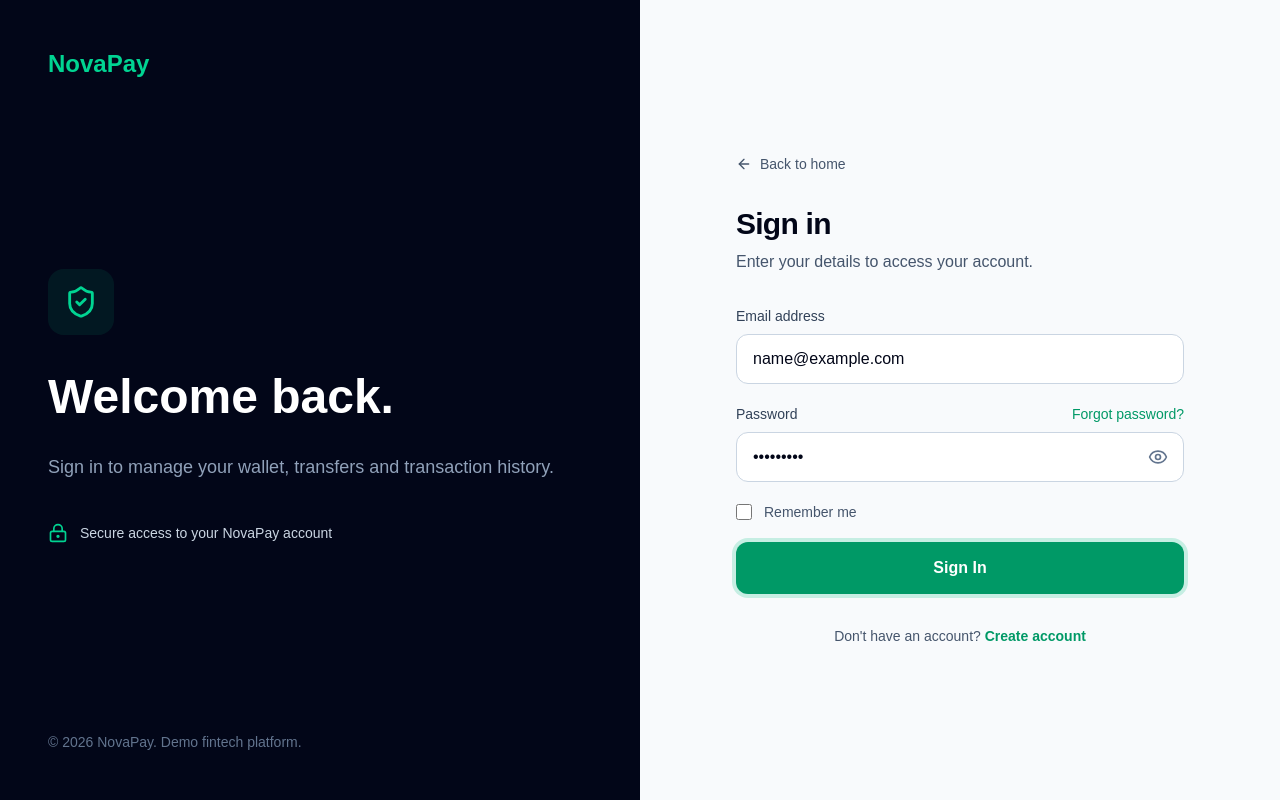
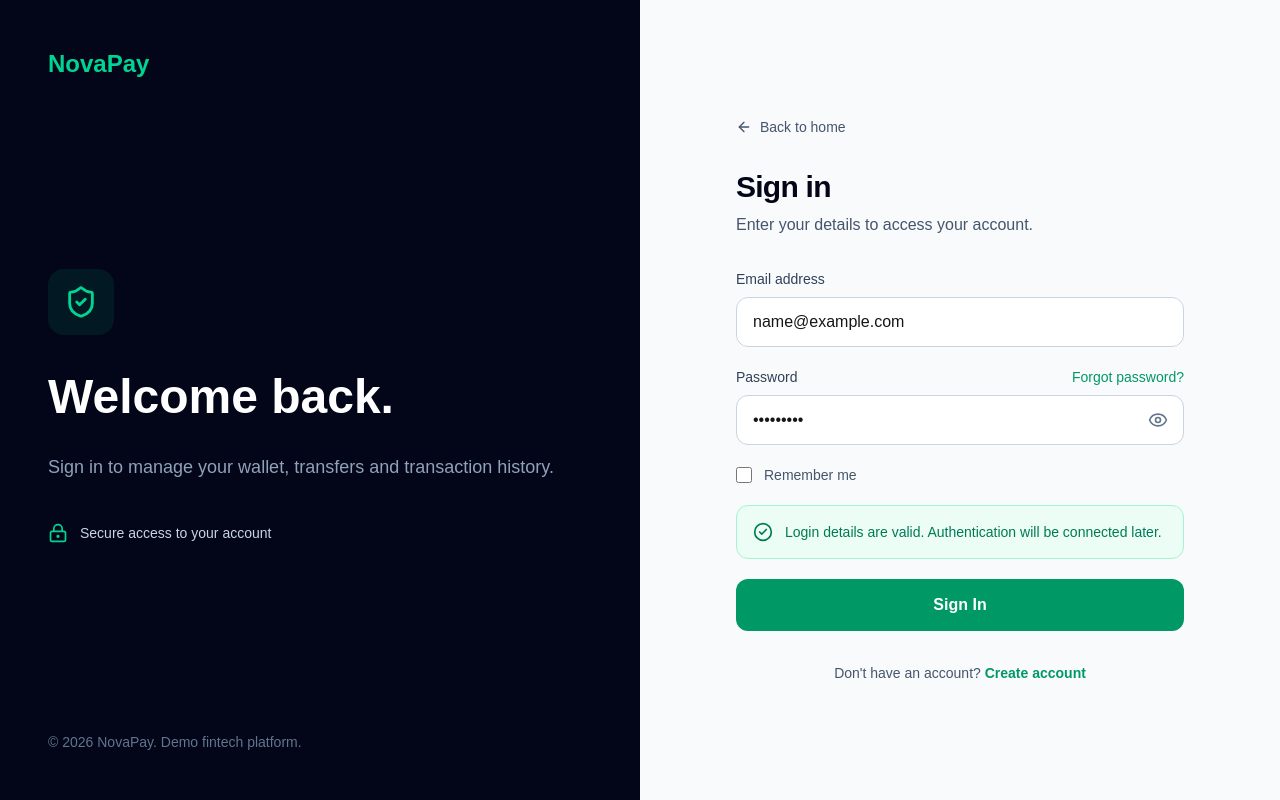
Before and after one commit to TM-Coder-A/fintech-app, a Next.js app: page /login in a window 1280 px wide. Both pictures are taken after typing "name@example.com", "Sample123" into the empty fields and a click on the button "Sign In". Built offline with nearby package versions, Linux system fonts and the light colour scheme.

Commit message:
Day 15 - add validation to login and transfer forms

```diff
--- a/app/(app)/transfer/page.tsx
+++ b/app/(app)/transfer/page.tsx
@@ -1,6 +1,6 @@
 "use client";
 
-import { useMemo, useState } from "react";
+import { FormEvent, useMemo, useState } from "react";
 import {
   CheckCircle2,
   Send,
@@ -8,10 +8,22 @@ import {
   Wallet,
 } from "lucide-react";
 
+import { transferSchema } from "@/lib/validation/transfer";
+import { formatCurrency } from "@/lib/format";
+
+type TransferField =
+  | "accountNumber"
+  | "amount"
+  | "narration";
+
+type TransferErrors = Partial<Record<TransferField, string>>;
+
 export default function TransferPage() {
   const [accountNumber, setAccountNumber] = useState("");
   const [amount, setAmount] = useState("");
   const [narration, setNarration] = useState("");
+  const [errors, setErrors] = useState<TransferErrors>({});
+  const [successMessage, setSuccessMessage] = useState("");
 
   const recipient = useMemo(() => {
     if (accountNumber.length === 10) {
@@ -23,6 +35,70 @@ export default function TransferPage() {
 
     return null;
   }, [accountNumber]);
+
+  function clearFieldError(field: TransferField) {
+    setErrors((current) => {
+      if (!current[field]) {
+        return current;
+      }
+
+      const nextErrors = { ...current };
+      delete nextErrors[field];
+
+      return nextErrors;
+    });
+  }
+
+  function handleSubmit(event: FormEvent<HTMLFormElement>) {
+    event.preventDefault();
+
+    setErrors({});
+    setSuccessMessage("");
+
+    const values = {
+      accountNumber,
+      amount: Number(amount),
+      narration: narration || undefined,
+    };
+
+    const result = transferSchema.safeParse(values);
+
+    if (!result.success) {
+      const nextErrors: TransferErrors = {};
+
+      for (const issue of result.error.issues) {
+        const field = issue.path[0];
+
+        if (
+          typeof field === "string" &&
+          ["accountNumber", "amount", "narration"].includes(field)
+        ) {
+          const typedField = field as TransferField;
+
+          if (!nextErrors[typedField]) {
+            nextErrors[typedField] = issue.message;
+          }
+        }
+      }
+
+      setErrors(nextErrors);
+      return;
+    }
+
+    if (!recipient) {
+      setErrors({
+        accountNumber:
+          "Recipient could not be confirmed.",
+      });
+      return;
+    }
+
+    console.log("Validated transfer data:", result.data);
+
+    setSuccessMessage(
+      "Transfer details are valid. No money has been moved."
+    );
+  }
 
   return (
     <main>
@@ -44,7 +120,8 @@ export default function TransferPage() {
 
           <form
             className="space-y-6"
-            onSubmit={(event) => event.preventDefault()}
+            onSubmit={handleSubmit}
+            noValidate
           >
             <div>
               <label
@@ -56,17 +133,32 @@ export default function TransferPage() {
 
               <input
                 id="accountNumber"
+                name="accountNumber"
                 type="text"
                 inputMode="numeric"
                 value={accountNumber}
-                onChange={(event) =>
+                onChange={(event) => {
                   setAccountNumber(
-                    event.target.value.replace(/\D/g, "").slice(0, 10)
-                  )
-                }
+                    event.target.value
+                      .replace(/\D/g, "")
+                      .slice(0, 10)
+                  );
+
+                  clearFieldError("accountNumber");
+                }}
                 placeholder="Enter 10-digit account number"
-                className="w-full rounded-xl border border-slate-300 bg-white px-4 py-3 outline-none transition focus:border-emerald-500 focus:ring-4 focus:ring-emerald-500/10"
+                className={`w-full rounded-xl border bg-white px-4 py-3 outline-none transition focus:ring-4 ${
+                  errors.accountNumber
+                    ? "border-rose-400 focus:border-rose-500 focus:ring-rose-500/10"
+                    : "border-slate-300 focus:border-emerald-500 focus:ring-emerald-500/10"
+                }`}
               />
+
+              {errors.accountNumber && (
+                <p className="mt-2 text-sm text-rose-600">
+                  {errors.accountNumber}
+                </p>
+              )}
             </div>
 
             {recipient && (
@@ -85,7 +177,10 @@ export default function TransferPage() {
                   </p>
                 </div>
 
-                <CheckCircle2 className="text-emerald-600" size={22} />
+                <CheckCircle2
+                  className="text-emerald-600"
+                  size={22}
+                />
               </div>
             )}
 
@@ -104,15 +199,29 @@ export default function TransferPage() {
 
                 <input
                   id="amount"
+                  name="amount"
                   type="number"
                   min="0"
                   step="0.01"
                   value={amount}
-                  onChange={(event) => setAmount(event.target.value)}
+                  onChange={(event) => {
+                    setAmount(event.target.value);
+                    clearFieldError("amount");
+                  }}
                   placeholder="0.00"
-                  className="w-full rounded-xl border border-slate-300 bg-white py-3 pl-9 pr-4 outline-none transition focus:border-emerald-500 focus:ring-4 focus:ring-emerald-500/10"
+                  className={`w-full rounded-xl border bg-white py-3 pl-9 pr-4 outline-none transition focus:ring-4 ${
+                    errors.amount
+                      ? "border-rose-400 focus:border-rose-500 focus:ring-rose-500/10"
+                      : "border-slate-300 focus:border-emerald-500 focus:ring-emerald-500/10"
+                  }`}
                 />
               </div>
+
+              {errors.amount && (
+                <p className="mt-2 text-sm text-rose-600">
+                  {errors.amount}
+                </p>
+              )}
             </div>
 
             <div>
@@ -125,23 +234,50 @@ export default function TransferPage() {
 
               <input
                 id="narration"
+                name="narration"
                 type="text"
                 maxLength={80}
                 value={narration}
-                onChange={(event) => setNarration(event.target.value)}
+                onChange={(event) => {
+                  setNarration(event.target.value);
+                  clearFieldError("narration");
+                }}
                 placeholder="What is this transfer for?"
-                className="w-full rounded-xl border border-slate-300 bg-white px-4 py-3 outline-none transition focus:border-emerald-500 focus:ring-4 focus:ring-emerald-500/10"
+                className={`w-full rounded-xl border bg-white px-4 py-3 outline-none transition focus:ring-4 ${
+                  errors.narration
+                    ? "border-rose-400 focus:border-rose-500 focus:ring-rose-500/10"
+                    : "border-slate-300 focus:border-emerald-500 focus:ring-emerald-500/10"
+                }`}
               />
 
-              <p className="mt-2 text-right text-xs text-slate-500">
-                {narration.length}/80
-              </p>
+              <div className="mt-2 flex justify-between gap-4">
+                <div>
+                  {errors.narration && (
+                    <p className="text-sm text-rose-600">
+                      {errors.narration}
+                    </p>
+                  )}
+                </div>
+
+                <p className="text-xs text-slate-500">
+                  {narration.length}/80
+                </p>
+              </div>
             </div>
+
+            {successMessage && (
+              <div className="flex gap-3 rounded-xl border border-emerald-200 bg-emerald-50 p-4 text-sm text-emerald-700">
+                <CheckCircle2
+                  size={20}
+                  className="shrink-0"
+                />
+                <p>{successMessage}</p>
+              </div>
+            )}
 
             <button
               type="submit"
-              disabled={!recipient || !amount || Number(amount) <= 0}
-              className="w-full rounded-xl bg-emerald-600 px-5 py-3.5 font-semibold text-white transition hover:bg-emerald-700 disabled:cursor-not-allowed disabled:bg-slate-300"
+              className="w-full rounded-xl bg-emerald-600 px-5 py-3.5 font-semibold text-white transition hover:bg-emerald-700"
             >
               Review Transfer
             </button>
@@ -161,7 +297,7 @@ export default function TransferPage() {
                 </p>
 
                 <p className="text-xl font-bold">
-                  £12,480.50
+                  {formatCurrency(12480.5)}
                 </p>
               </div>
             </div>
@@ -174,33 +310,44 @@ export default function TransferPage() {
 
             <div className="mt-6 space-y-4 text-sm">
               <div className="flex justify-between gap-4">
-                <span className="text-slate-500">Recipient</span>
+                <span className="text-slate-500">
+                  Recipient
+                </span>
+
                 <span className="text-right font-medium">
-                  {recipient ? recipient.name : "Not selected"}
+                  {recipient
+                    ? recipient.name
+                    : "Not selected"}
                 </span>
               </div>
 
               <div className="flex justify-between gap-4">
-                <span className="text-slate-500">Account</span>
+                <span className="text-slate-500">
+                  Account
+                </span>
+
                 <span className="font-medium">
                   {accountNumber || "—"}
                 </span>
               </div>
 
               <div className="flex justify-between gap-4">
-                <span className="text-slate-500">Amount</span>
+                <span className="text-slate-500">
+                  Amount
+                </span>
+
                 <span className="font-semibold">
-                  {amount
-                    ? `£${Number(amount).toLocaleString("en-GB", {
-                        minimumFractionDigits: 2,
-                        maximumFractionDigits: 2,
-                      })}`
-                    : "£0.00"}
+                  {amount && Number(amount) > 0
+                    ? formatCurrency(Number(amount))
+                    : formatCurrency(0)}
                 </span>
               </div>
 
               <div className="flex justify-between gap-4">
-                <span className="text-slate-500">Narration</span>
+                <span className="text-slate-500">
+                  Narration
+                </span>
+
                 <span className="max-w-[180px] text-right font-medium">
                   {narration || "—"}
                 </span>
--- a/app/login/page.tsx
+++ b/app/login/page.tsx
@@ -1,17 +1,83 @@
 "use client";
 
 import Link from "next/link";
-import { useState } from "react";
+import { FormEvent, useState } from "react";
 import {
   ArrowLeft,
+  CheckCircle2,
   Eye,
   EyeOff,
   LockKeyhole,
   ShieldCheck,
 } from "lucide-react";
 
+import { loginSchema } from "@/lib/validation/login";
+
+type LoginField = "email" | "password";
+
+type LoginErrors = Partial<Record<LoginField, string>>;
+
 export default function LoginPage() {
   const [showPassword, setShowPassword] = useState(false);
+  const [errors, setErrors] = useState<LoginErrors>({});
+  const [successMessage, setSuccessMessage] = useState("");
+
+  function clearFieldError(field: LoginField) {
+    setErrors((current) => {
+      if (!current[field]) {
+        return current;
+      }
+
+      const nextErrors = { ...current };
+      delete nextErrors[field];
+
+      return nextErrors;
+    });
+  }
+
+  function handleSubmit(event: FormEvent<HTMLFormElement>) {
+    event.preventDefault();
+
+    setErrors({});
+    setSuccessMessage("");
+
+    const formData = new FormData(event.currentTarget);
+
+    const values = {
+      email: String(formData.get("email") ?? ""),
+      password: String(formData.get("password") ?? ""),
+    };
+
+    const result = loginSchema.safeParse(values);
+
+    if (!result.success) {
+      const nextErrors: LoginErrors = {};
+
+      for (const issue of result.error.issues) {
+        const field = issue.path[0];
+
+        if (
+          typeof field === "string" &&
+          ["email", "password"].includes(field)
+        ) {
+          const typedField = field as LoginField;
+
+          if (!nextErrors[typedField]) {
+            nextErrors[typedField] = issue.message;
+          }
+        }
+      }
+
+      setErrors(nextErrors);
+      return;
+    }
+
+    console.log("Validated login data:", result.data);
+
+    setSuccessMessage(
+      "Login details are valid. Authentication will be connected later."
+    );
+  }
 
   return (
     <main className="min-h-screen bg-slate-50">
@@ -45,7 +111,7 @@ export default function LoginPage() {
                 className="text-emerald-400"
                 size={20}
               />
-              Secure access to your NovaPay account
+              Secure access to your account
             </div>
           </div>
 
@@ -83,7 +149,8 @@ export default function LoginPage() {
 
             <form
               className="mt-8 space-y-5"
-              onSubmit={(event) => event.preventDefault()}
+              onSubmit={handleSubmit}
+              noValidate
             >
               <div>
                 <label
@@ -99,9 +166,19 @@ export default function LoginPage() {
                   type="email"
                   autoComplete="email"
                   placeholder="john@example.com"
-                  required
-                  className="w-full rounded-xl border border-slate-300 bg-white px-4 py-3 text-slate-950 outline-none transition placeholder:text-slate-400 focus:border-emerald-500 focus:ring-4 focus:ring-emerald-500/10"
+                  onChange={() => clearFieldError("email")}
+                  className={`w-full rounded-xl border bg-white px-4 py-3 outline-none transition focus:ring-4 ${
+                    errors.email
+                      ? "border-rose-400 focus:border-rose-500 focus:ring-rose-500/10"
+                      : "border-slate-300 focus:border-emerald-500 focus:ring-emerald-500/10"
+                  }`}
                 />
+
+                {errors.email && (
+                  <p className="mt-2 text-sm text-rose-600">
+                    {errors.email}
+                  </p>
+                )}
               </div>
 
               <div>
@@ -128,8 +205,12 @@ export default function LoginPage() {
                     type={showPassword ? "text" : "password"}
                     autoComplete="current-password"
                     placeholder="Enter your password"
-                    required
-                    className="w-full rounded-xl border border-slate-300 bg-white px-4 py-3 pr-12 text-slate-950 outline-none transition placeholder:text-slate-400 focus:border-emerald-500 focus:ring-4 focus:ring-emerald-500/10"
+                    onChange={() => clearFieldError("password")}
+                    className={`w-full rounded-xl border bg-white px-4 py-3 pr-12 outline-none transition focus:ring-4 ${
+                      errors.password
+                        ? "border-rose-400 focus:border-rose-500 focus:ring-rose-500/10"
+                        : "border-slate-300 focus:border-emerald-500 focus:ring-emerald-500/10"
+                    }`}
                   />
 
                   <button
@@ -137,9 +218,11 @@ export default function LoginPage() {
                     onClick={() =>
                       setShowPassword((current) => !current)
                     }
-                    className="absolute right-4 top-1/2 -translate-y-1/2 cursor-pointer text-slate-500 hover:text-slate-950"
+                    className="absolute right-4 top-1/2 -translate-y-1/2 text-slate-500"
                     aria-label={
-                      showPassword ? "Hide password" : "Show password"
+                      showPassword
+                        ? "Hide password"
+                        : "Show password"
                     }
                   >
                     {showPassword ? (
@@ -149,6 +232,12 @@ export default function LoginPage() {
                     )}
                   </button>
                 </div>
+
+                {errors.password && (
+                  <p className="mt-2 text-sm text-rose-600">
+                    {errors.password}
+                  </p>
+                )}
               </div>
 
               <label className="flex items-center gap-3">
@@ -163,9 +252,16 @@ export default function LoginPage() {
                 </span>
               </label>
 
+              {successMessage && (
+                <div className="flex gap-3 rounded-xl border border-emerald-200 bg-emerald-50 p-4 text-sm text-emerald-700">
+                  <CheckCircle2 size={20} className="shrink-0" />
+                  <p>{successMessage}</p>
+                </div>
+              )}
+
               <button
                 type="submit"
-                className="w-full rounded-xl bg-emerald-600 px-5 py-3.5 font-semibold text-white transition hover:bg-emerald-700 focus:outline-none focus:ring-4 focus:ring-emerald-500/20"
+                className="w-full rounded-xl bg-emerald-600 px-5 py-3.5 font-semibold text-white transition hover:bg-emerald-700"
               >
                 Sign In
               </button>
```
